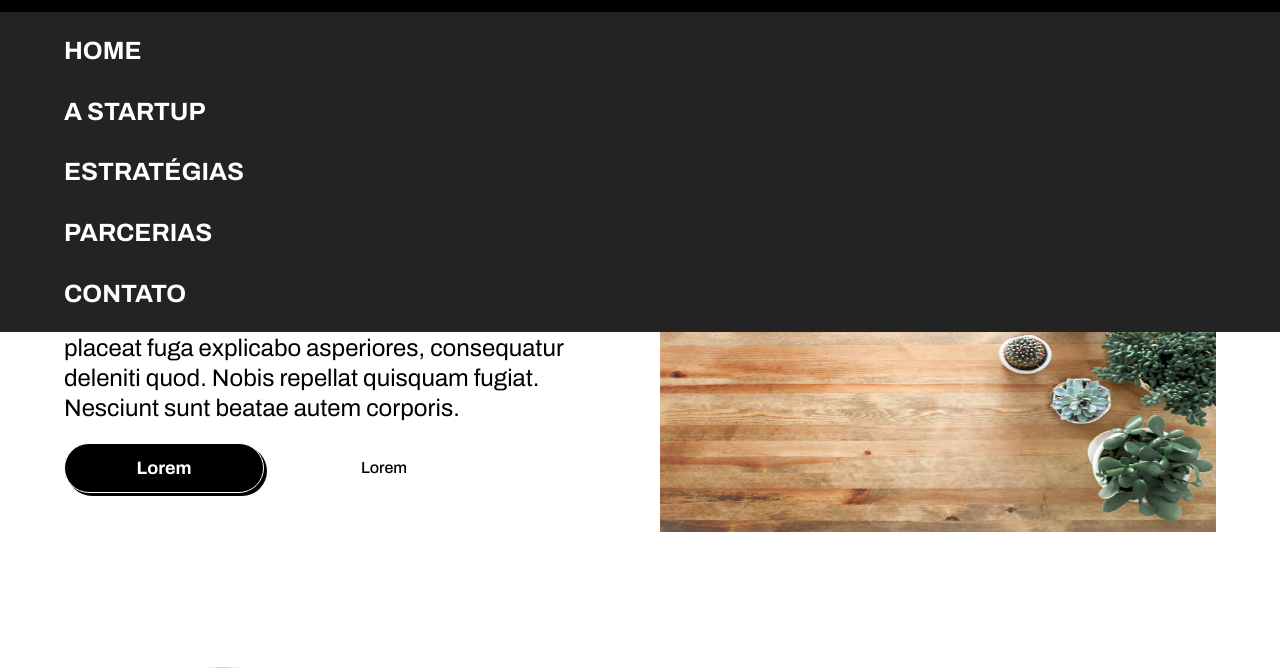
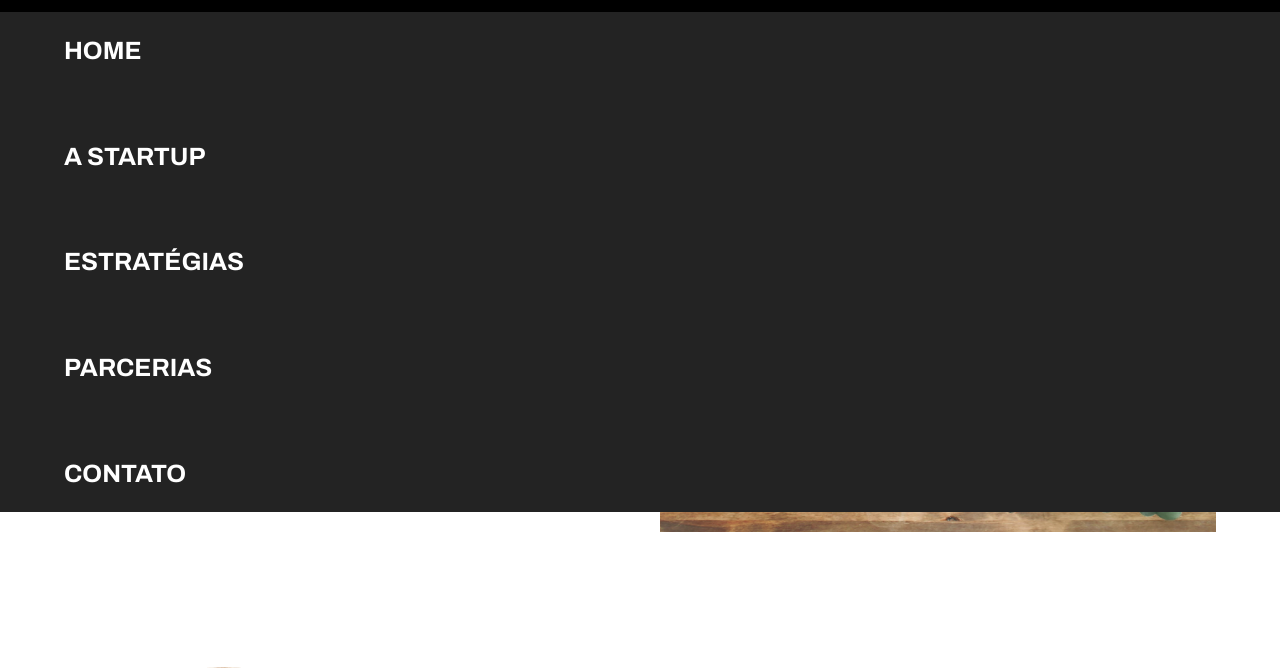
Before and after one commit to silvaisabela/glowing-guide, a website: page index.html in a window 1280 px wide. Both pictures are taken after a click on the element 86 px from the left and 32 px from the top of the page. Shown: the part 53-721 px from the top of the page. Drawn offline with Linux system fonts and the light colour scheme.

Commit message:
Feat: creat animation menu

```diff
--- a/src/style/navbar/navbar.css
+++ b/src/style/navbar/navbar.css
@@ -60,14 +60,13 @@
 /* Menu */
 .menu {
     width: 100%;
-    height: 320px;
-    transition: all 0.5s ease-in-out;
-    padding: 20px 0px;
+    height: 0;
     color: var(--secondarycolor);
     background-color: var(--graydark);
-    display: none;
     z-index: 5;
     position: relative;
+    overflow-y: hidden;
+    transition: height 0.3s linear;
 }
 
 .menu-container {
@@ -75,11 +74,16 @@
 }
 
 .menu__content{
-    display: flex;
+    display: none;
 }
 
 .menu.open {
     width: 100%;
+    padding: 20px 0px;
+    height: 500px;
+}
+
+.menu.open > .menu__content {
     display: flex;
 }
 
```
